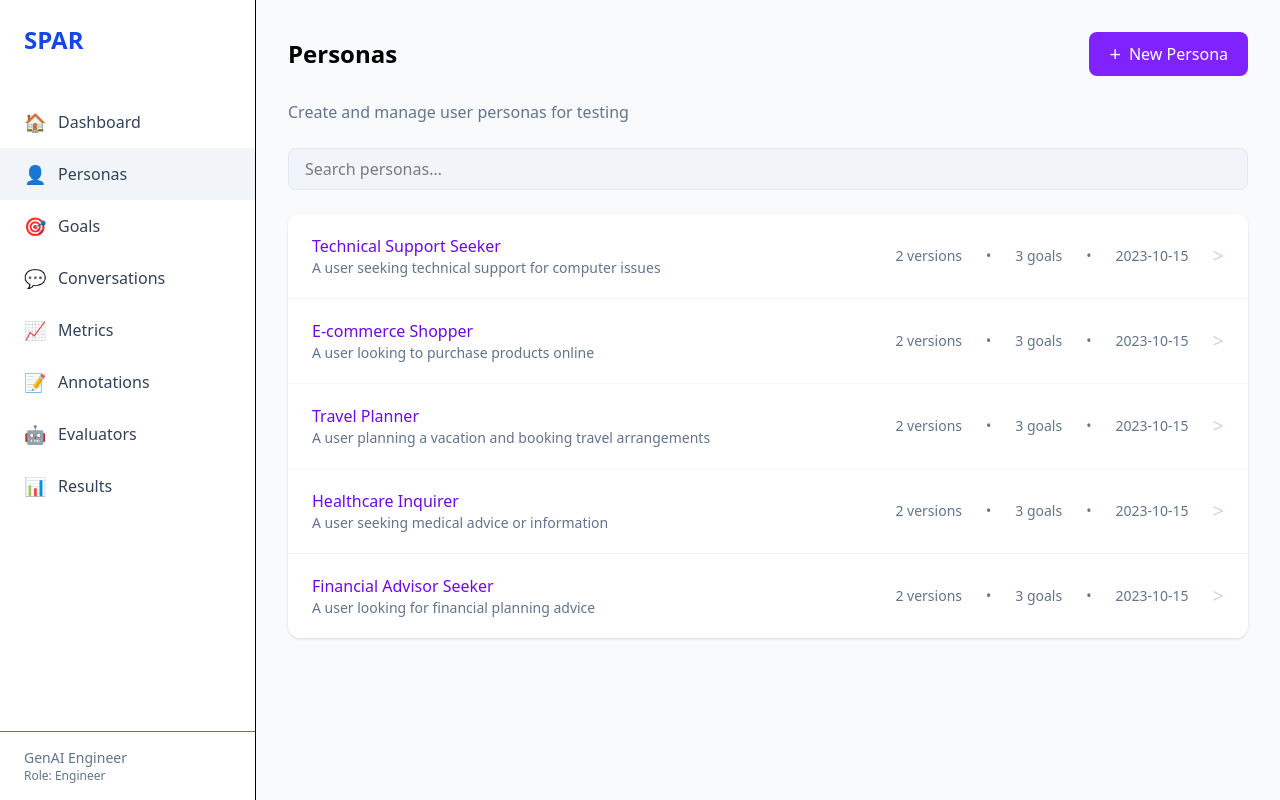
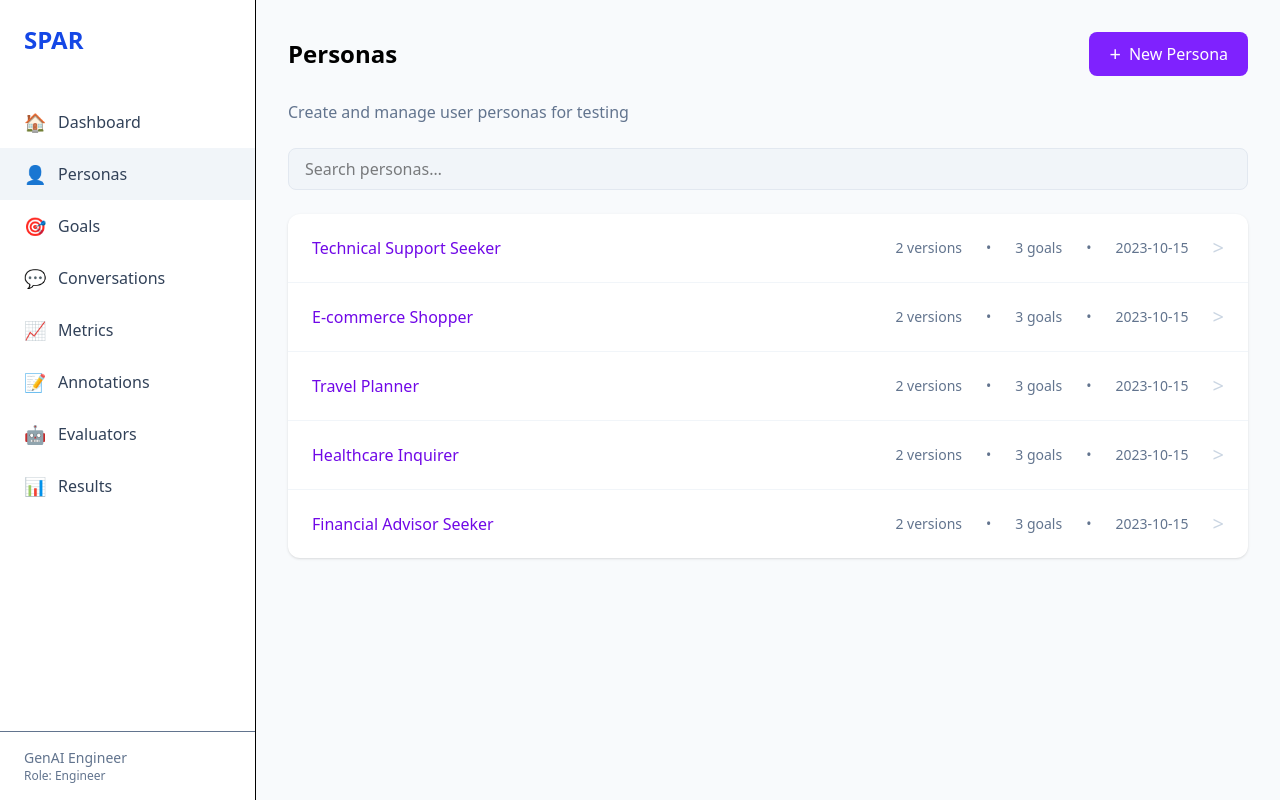
Before and after one commit to rexong/spar, a React (Vite) app in the folder frontend/: page /personas in a window 1280 px wide. Built offline with nearby package versions, Linux system fonts and the light colour scheme.

Commit message:
feat: add mock data

```diff
--- a/frontend/src/App.tsx
+++ b/frontend/src/App.tsx
@@ -17,7 +17,7 @@ function App() {
             <Route path="/personas" element={<PersonasList />} />
             <Route path="/personas/create" element={<PersonaCreate />}/>
             <Route path="/personas/edit/:id" element={<PersonaEdit />}/>
-            <Route path="personas/view/:id" element={<PersonasView />}/>
+            <Route path="personas/:id" element={<PersonasView />}/>
           </Routes>
         </div>
       </div>
--- a/frontend/src/pages/personas/personas-list.tsx
+++ b/frontend/src/pages/personas/personas-list.tsx
@@ -1,43 +1,6 @@
 import React from "react";
 import { useNavigate } from "react-router-dom";
-
-const personas = [
-  {
-    name: "Technical Support Seeker",
-    description: "A user seeking technical support for computer issues",
-    versions: 2,
-    goals: 3,
-    date: "2023-10-15",
-  },
-  {
-    name: "E-commerce Shopper",
-    description: "A user looking to purchase products online",
-    versions: 2,
-    goals: 3,
-    date: "2023-10-15",
-  },
-  {
-    name: "Travel Planner",
-    description: "A user planning a vacation and booking travel arrangements",
-    versions: 2,
-    goals: 3,
-    date: "2023-10-15",
-  },
-  {
-    name: "Healthcare Inquirer",
-    description: "A user seeking medical advice or information",
-    versions: 2,
-    goals: 3,
-    date: "2023-10-15",
-  },
-  {
-    name: "Financial Advisor Seeker",
-    description: "A user looking for financial planning advice",
-    versions: 2,
-    goals: 3,
-    date: "2023-10-15",
-  },
-];
+import { personas } from "./personas-mock";
 
 const PersonasList: React.FC = () => {
   const navigate = useNavigate();
@@ -64,21 +27,21 @@ const PersonasList: React.FC = () => {
       <div className="bg-white rounded-xl shadow-sm">
         {personas.map((persona, idx) => (
           <div
-            key={persona.name}
+            key={persona.id}
             className={`flex items-center justify-between px-6 py-5 ${
               idx !== personas.length - 1 ? "border-b border-slate-100" : ""
             }`}
           >
-            <div>
-              <div className="font-medium text-violet-700 hover:underline cursor-pointer">
-                {persona.name}
-              </div>
-              <div className="text-slate-500 text-sm">{persona.description}</div>
+            <div
+              className="font-medium text-violet-700 hover:underline cursor-pointer"
+              onClick={() => navigate(`/personas/${persona.id}`)}
+            >
+              {persona.name}
             </div>
             <div className="flex items-center gap-6 text-slate-500 text-sm">
-              <span>{persona.versions} versions</span>
+              <span>{persona.versions.length} versions</span>
               <span>•</span>
-              <span>{persona.goals} goals</span>
+              <span>{persona.goals.length} goals</span>
               <span>•</span>
               <span>{persona.date}</span>
               <span className="text-xl text-slate-300">{'>'}</span>
--- /dev/null
+++ b/frontend/src/pages/personas/personas-mock.ts
@@ -0,0 +1,107 @@
+export const personas = [
+  {
+    id: 1,
+    name: "Technical Support Seeker",
+    description: "A user seeking technical support for computer issues. They typically have limited technical knowledge and are looking for clear, step-by-step guidance to resolve their problems.",
+    attributes: [
+      { label: "Technical Knowledge", value: "Beginner" },
+      { label: "Patience Level", value: "Low" },
+      { label: "Communication Style", value: "Direct" },
+      { label: "Age Range", value: "30-50" },
+    ],
+    versions: [
+      { version: 2, date: "2023-10-15", author: "Jane Smith" },
+      { version: 1, date: "2023-09-30", author: "John Doe" },
+    ],
+    goals: [
+      "Resolve Wi-Fi connectivity issues",
+      "Troubleshoot printer not working",
+      "Request help with software installation",
+    ],
+    date: "2023-10-15",
+  },
+  {
+    id: 2,
+    name: "E-commerce Shopper",
+    description: "A user looking to purchase products online. They value convenience and security in transactions.",
+    attributes: [
+      { label: "Technical Knowledge", value: "Intermediate" },
+      { label: "Patience Level", value: "Medium" },
+      { label: "Communication Style", value: "Conversational" },
+      { label: "Age Range", value: "20-40" },
+    ],
+    versions: [
+      { version: 2, date: "2023-10-15", author: "Jane Smith" },
+      { version: 1, date: "2023-09-30", author: "John Doe" },
+    ],
+    goals: [
+      "Find best deals",
+      "Track orders",
+      "Resolve payment issues",
+    ],
+    date: "2023-10-15",
+  },
+  {
+    id: 3,
+    name: "Travel Planner",
+    description: "A user planning a vacation and booking travel arrangements. They seek recommendations and easy booking processes.",
+    attributes: [
+      { label: "Technical Knowledge", value: "Advanced" },
+      { label: "Patience Level", value: "High" },
+      { label: "Communication Style", value: "Detailed" },
+      { label: "Age Range", value: "25-55" },
+    ],
+    versions: [
+      { version: 2, date: "2023-10-15", author: "Jane Smith" },
+      { version: 1, date: "2023-09-30", author: "John Doe" },
+    ],
+    goals: [
+      "Book flights",
+      "Find hotels",
+      "Plan itineraries",
+    ],
+    date: "2023-10-15",
+  },
+  {
+    id: 4,
+    name: "Healthcare Inquirer",
+    description: "A user seeking medical advice or information. They value privacy and clear, reliable information.",
+    attributes: [
+      { label: "Technical Knowledge", value: "Beginner" },
+      { label: "Patience Level", value: "Medium" },
+      { label: "Communication Style", value: "Cautious" },
+      { label: "Age Range", value: "40-65" },
+    ],
+    versions: [
+      { version: 2, date: "2023-10-15", author: "Jane Smith" },
+      { version: 1, date: "2023-09-30", author: "John Doe" },
+    ],
+    goals: [
+      "Find doctors",
+      "Book appointments",
+      "Get health tips",
+    ],
+    date: "2023-10-15",
+  },
+  {
+    id: 5,
+    name: "Financial Advisor Seeker",
+    description: "A user looking for financial planning advice. They want trustworthy and easy-to-understand guidance.",
+    attributes: [
+      { label: "Technical Knowledge", value: "Intermediate" },
+      { label: "Patience Level", value: "Low" },
+      { label: "Communication Style", value: "Direct" },
+      { label: "Age Range", value: "35-60" },
+    ],
+    versions: [
+      { version: 2, date: "2023-10-15", author: "Jane Smith" },
+      { version: 1, date: "2023-09-30", author: "John Doe" },
+    ],
+    goals: [
+      "Plan retirement",
+      "Manage investments",
+      "Reduce debt",
+    ],
+    date: "2023-10-15",
+  },
+];
--- a/frontend/src/pages/personas/personas-view.tsx
+++ b/frontend/src/pages/personas/personas-view.tsx
@@ -1,37 +1,20 @@
 import React, { useState } from "react";
-
-const persona = {
-  name: "Technical Support Seeker",
-  id: 2,
-  description:
-    "A user seeking technical support for computer issues. They typically have limited technical knowledge and are looking for clear, step-by-step guidance to resolve their problems.",
-  attributes: [
-    { label: "Technical Knowledge", value: "Beginner" },
-    { label: "Patience Level", value: "Low" },
-    { label: "Communication Style", value: "Direct" },
-    { label: "Age Range", value: "30-50" },
-  ],
-  versions: [
-    {
-      version: 2,
-      date: "2023-10-15",
-      author: "Jane Smith",
-    },
-    {
-      version: 1,
-      date: "2023-09-30",
-      author: "John Doe",
-    },
-  ],
-  goals: [
-    "Resolve Wi-Fi connectivity issues",
-    "Troubleshoot printer not working",
-    "Request help with software installation",
-  ],
-};
+import { useParams } from "react-router-dom";
+import { personas } from "./personas-mock";
 
 const PersonasView: React.FC = () => {
+  const { id } = useParams<{ id: string }>();
+  const persona = personas.find((p) => p.id === Number(id));
+
   const [tab, setTab] = useState<"details" | "versions" | "goals">("details");
+
+  if (!persona) {
+    return (
+      <div className="p-8 bg-slate-50 min-h-screen">
+        <h1 className="text-2xl font-semibold">Persona Not Found</h1>
+      </div>
+    );
+  }
 
   return (
     <div className="p-8 bg-slate-50 min-h-screen">
@@ -88,7 +71,7 @@ const PersonasView: React.FC = () => {
             <>
               <div className="mb-2">
                 <span className="text-xs font-semibold px-2 py-1 bg-green-100 text-green-700 rounded mr-2">
-                  Version 2
+                  Version {persona.versions[0].version}
                 </span>
               </div>
               <div className="mb-4 text-slate-700">{persona.description}</div>
@@ -115,7 +98,7 @@ const PersonasView: React.FC = () => {
                   <div>
                     <div className="font-medium">
                       Version {v.version}
-                      {v.version === 2 && (
+                      {v.version === persona.versions[0].version && (
                         <span className="ml-2 text-xs px-2 py-0.5 bg-violet-100 text-violet-700 rounded">
                           Latest
                         </span>
```
